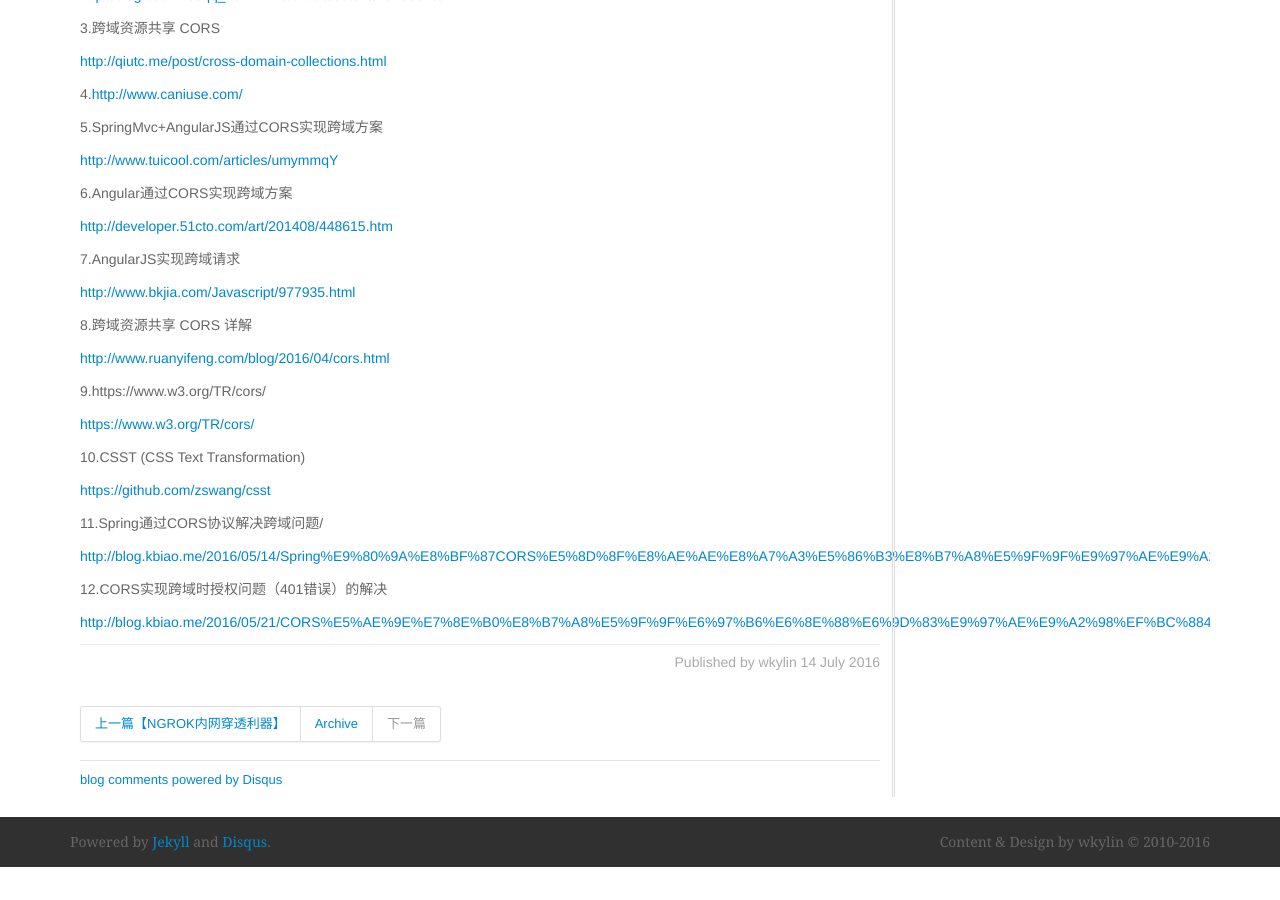
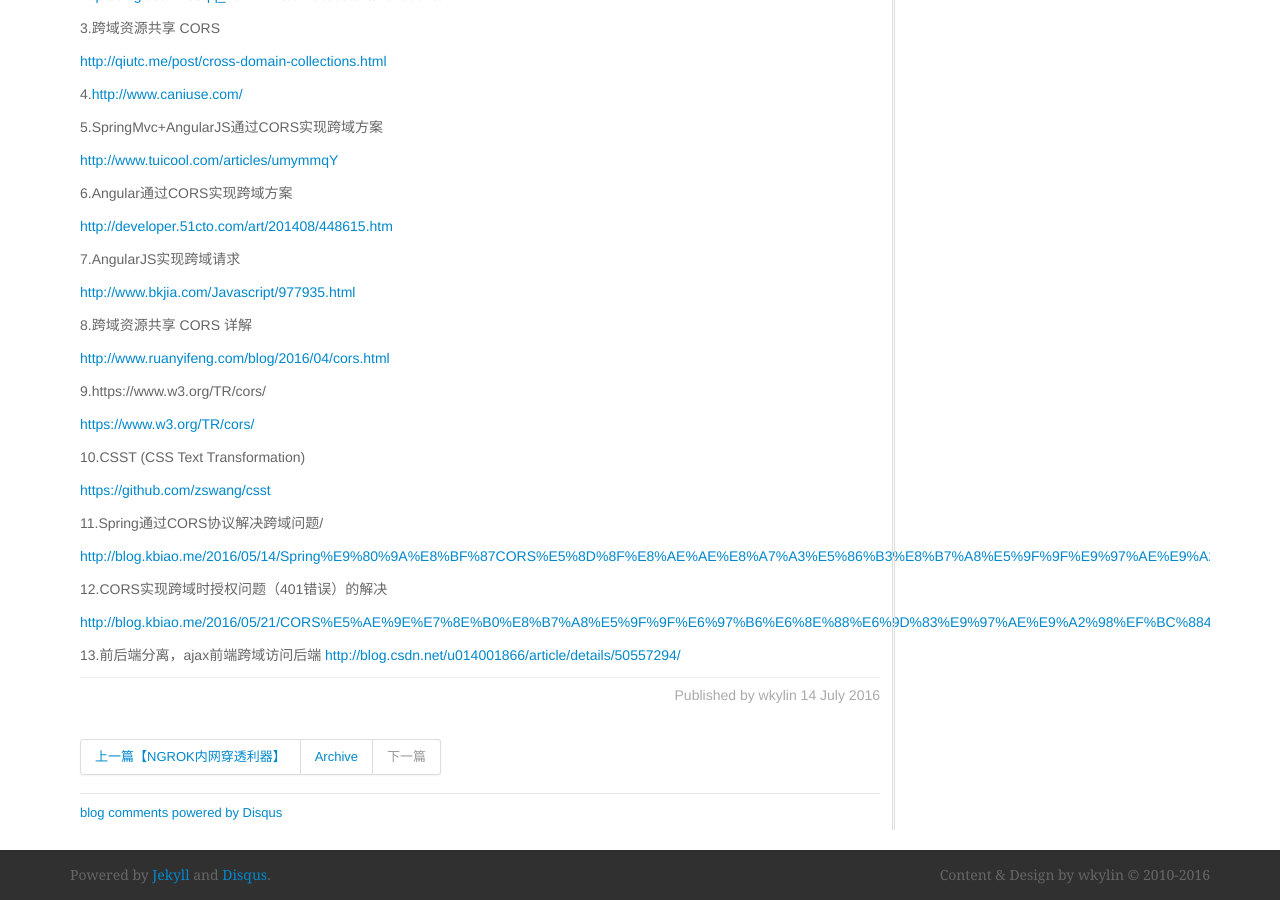
Before and after one commit to wkylin/wkylin.github.com, a Jekyll site: the page built from _posts/core-samples/2016-07-14-tomcat-cors.md, in a window 1280 px wide and 900 px high, scrolled down 4292 px. Built offline with Jekyll 4.4.1, drawn with Linux system fonts in a browser that asks for light colours; comment, search, counter and statistics services are not loaded; before the commit the page ends 5159 px from its top, so only the background shows below that.

Commit message:
tomcat cors .....

```diff
--- a/_posts/core-samples/2016-07-14-tomcat-cors.md
+++ b/_posts/core-samples/2016-07-14-tomcat-cors.md
@@ -280,4 +280,7 @@ browser-sync start --proxy "域名"
 
 12.CORS实现跨域时授权问题（401错误）的解决
 
-<http://blog.kbiao.me/2016/05/21/CORS%E5%AE%9E%E7%8E%B0%E8%B7%A8%E5%9F%9F%E6%97%B6%E6%8E%88%E6%9D%83%E9%97%AE%E9%A2%98%EF%BC%88401%E9%94%99%E8%AF%AF%EF%BC%89%E7%9A%84%E8%A7%A3%E5%86%B3//>
+<http://blog.kbiao.me/2016/05/21/CORS%E5%AE%9E%E7%8E%B0%E8%B7%A8%E5%9F%9F%E6%97%B6%E6%8E%88%E6%9D%83%E9%97%AE%E9%A2%98%EF%BC%88401%E9%94%99%E8%AF%AF%EF%BC%89%E7%9A%84%E8%A7%A3%E5%86%B3/>
+
+13.前后端分离，ajax前端跨域访问后端
+<http://blog.csdn.net/u014001866/article/details/50557294/>
```
